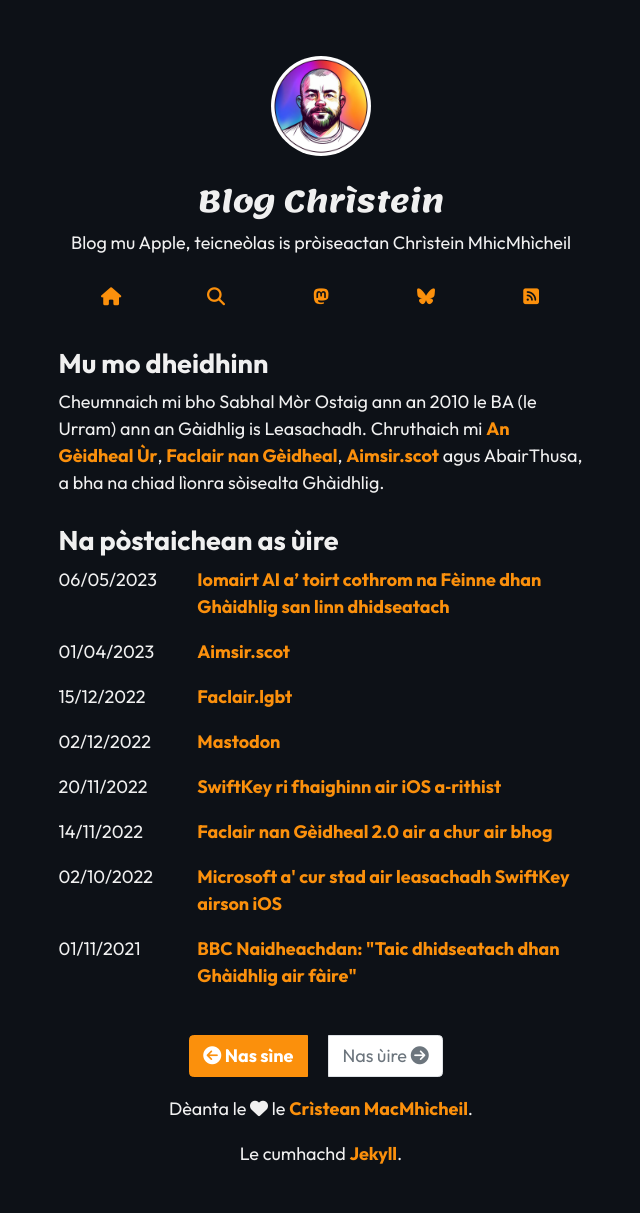
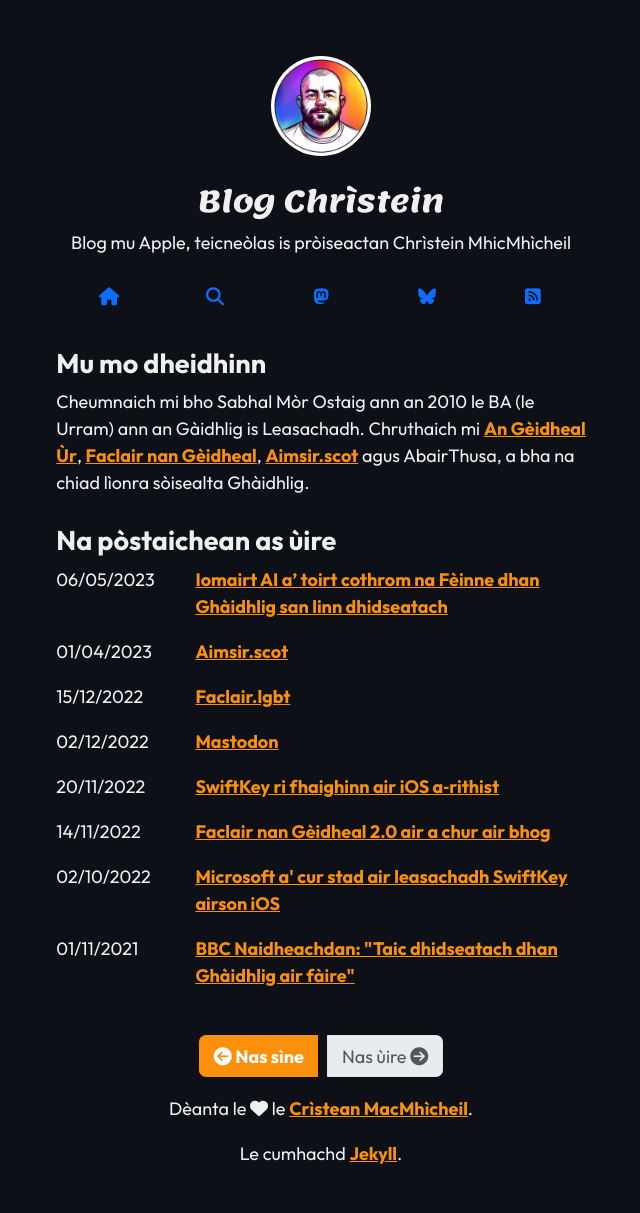
Before and after one commit to angeidheal/angeidheal.github.io, a Jekyll site: the page built from index.html, in a window 1280 px wide. Shown: the whole page, without its empty margins (319-959 px from the left). Built offline with Jekyll 4.4.1, drawn with Linux system fonts in a browser that asks for light colours; nearby versions of some CDN libraries; the list of posts is cut into pages by our own code.

Commit message:
Update default.html

```diff
--- a/_layouts/default.html
+++ b/_layouts/default.html
@@ -16,7 +16,7 @@ layout: compress
     {% endif %}
 
     <!--CSS-->
-    <link rel="stylesheet" href="https://stackpath.bootstrapcdn.com/bootstrap/4.5.0/css/bootstrap.min.css" />
+    <link rel="stylesheet" href="https://cdn.jsdelivr.net/npm/bootstrap@5.3.3/dist/css/bootstrap.min.css" />
     <link rel="stylesheet" href="{{ site.baseurl }}/css/main.css" />
 
     <!--Fonts-->
@@ -74,7 +74,7 @@ layout: compress
       crossorigin="anonymous">
     </script>
     <script
-      src="https://cdn.jsdelivr.net/npm/bootstrap@5.3.3/dist/css/bootstrap.min.css"
+      src="https://cdn.jsdelivr.net/npm/bootstrap@5.3.3/dist/js/bootstrap.min.js"
       crossorigin="anonymous">
     </script>
 </div>
```
